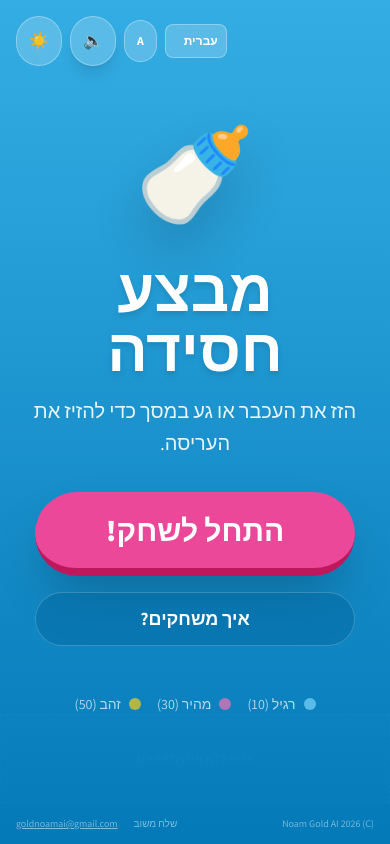
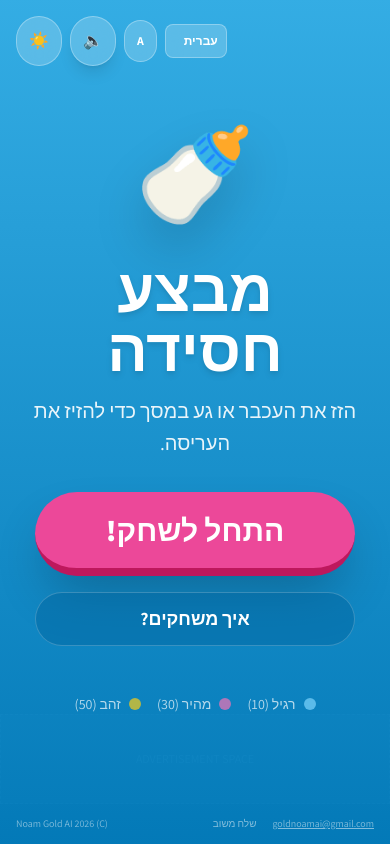
Before and after one commit to goldnoam/Stork-OperationGame, a React (Vite) app: page / in a window 390 px wide. Built offline with nearby package versions, Linux system fonts and the light colour scheme.

Commit message:
feat: Adjust movement sensitivity and controls
Increase horizontal movement speed for WASD/arrow keys to 40.
Refine the handling of keyboard input for better responsiveness.
Remove commented-out code related to language switcher.

```diff
--- a/App.tsx
+++ b/App.tsx
@@ -1,4 +1,3 @@
-
 import React, { useState, useEffect, useCallback, useRef } from 'react';
 import { GameState, PowerUpType, Language, FontSize } from './types';
 import { translations } from './translations';
@@ -125,12 +124,12 @@ const App: React.FC = () => {
     speak(nextPaused ? t.pause : t.resume);
   }, [isPaused, speak, t.pause, t.resume]);
 
-  // Mobile/WASD Movement simulation via CustomEvent
+  // Movement Logic
   const handleMove = useCallback((delta: number) => {
     window.dispatchEvent(new CustomEvent('move-basket', { detail: delta }));
   }, []);
 
-  // Keyboard movement (WASD / Arrows)
+  // WASD and Keyboard controls
   useEffect(() => {
     const handleKeyDown = (e: KeyboardEvent) => {
       if (gameState !== GameState.PLAYING) return;
@@ -140,9 +139,9 @@ const App: React.FC = () => {
       // Horizontal Movement (A/D or Left/Right)
       if (!isPaused) {
         if (key === 'a' || key === 'arrowleft') {
-          handleMove(-30);
+          handleMove(-40);
         } else if (key === 'd' || key === 'arrowright') {
-          handleMove(30);
+          handleMove(40);
         }
       }
 
@@ -191,7 +190,6 @@ const App: React.FC = () => {
 
       {/* Top Controls Bar */}
       <div className={`absolute top-4 ${isRtl ? 'left-4' : 'right-4'} z-[100] flex gap-2 items-center`}>
-        {/* Language Switcher */}
         <select
           value={lang}
           onChange={(e) => {
@@ -212,7 +210,6 @@ const App: React.FC = () => {
           <option value="fr">Français</option>
         </select>
 
-        {/* Font Size Toggle */}
         <button
           onClick={cycleFontSize}
           onFocus={() => speak(t.toggleFontSize)}
@@ -261,7 +258,6 @@ const App: React.FC = () => {
 
       {gameState === GameState.PLAYING && (
         <>
-          {/* HUD */}
           <div className={`absolute top-4 ${isRtl ? 'right-4' : 'left-4'} flex gap-4 z-50`}>
             <div className="bg-white/10 dark:bg-black/30 backdrop-blur-md px-6 py-2 rounded-full border-2 border-sky-400">
               <span className="font-bold">{t.score}: {score}</span>
@@ -291,13 +287,13 @@ const App: React.FC = () => {
             onEffectsChange={setActiveEffects}
           />
 
-          {/* Mobile Directional Controls (WASD alternative) */}
+          {/* On-screen Directional Controls for Mobile */}
           <div className="absolute bottom-16 left-0 w-full flex justify-between px-8 z-50 md:hidden pointer-events-none">
             <button
-              onMouseDown={() => startContinuousMove(-10)}
+              onMouseDown={() => startContinuousMove(-15)}
               onMouseUp={stopContinuousMove}
               onMouseLeave={stopContinuousMove}
-              onTouchStart={(e) => { e.preventDefault(); startContinuousMove(-10); }}
+              onTouchStart={(e) => { e.preventDefault(); startContinuousMove(-15); }}
               onTouchEnd={stopContinuousMove}
               onFocus={() => speak(t.moveLeft)}
               className="pointer-events-auto w-24 h-24 bg-white/20 backdrop-blur-md rounded-full flex items-center justify-center text-4xl shadow-xl border-4 border-white/30 active:scale-90 transition-transform focus:ring-4 focus:ring-sky-500"
@@ -306,10 +302,10 @@ const App: React.FC = () => {
               ⬅️
             </button>
             <button
-              onMouseDown={() => startContinuousMove(10)}
+              onMouseDown={() => startContinuousMove(15)}
               onMouseUp={stopContinuousMove}
               onMouseLeave={stopContinuousMove}
-              onTouchStart={(e) => { e.preventDefault(); startContinuousMove(10); }}
+              onTouchStart={(e) => { e.preventDefault(); startContinuousMove(15); }}
               onTouchEnd={stopContinuousMove}
               onFocus={() => speak(t.moveRight)}
               className="pointer-events-auto w-24 h-24 bg-white/20 backdrop-blur-md rounded-full flex items-center justify-center text-4xl shadow-xl border-4 border-white/30 active:scale-90 transition-transform focus:ring-4 focus:ring-sky-500"
@@ -329,9 +325,9 @@ const App: React.FC = () => {
         <GameOverScreen score={score} highScore={highScore} lang={lang} onRestart={startNewGame} speak={speak} />
       )}
 
-      <footer className={`absolute bottom-2 ${isRtl ? 'right-0 text-right' : 'left-0 text-left'} w-full px-4 flex justify-between items-center text-[10px] opacity-50 z-[100]`}>
+      <footer className={`absolute bottom-2 left-0 w-full px-4 flex justify-between items-center text-[10px] opacity-50 z-[100] ${isRtl ? 'flex-row-reverse' : ''}`}>
         <div>(C) Noam Gold AI 2026</div>
-        <div className="flex gap-4 items-center">
+        <div className={`flex gap-4 items-center ${isRtl ? 'flex-row-reverse' : ''}`}>
           <a href="#" className="hover:underline" onClick={(e) => { e.preventDefault(); speak(t.feedback); }}>{t.feedback}</a>
           <a href="mailto:goldnoamai@gmail.com" className="underline focus:ring-2 focus:ring-sky-500">goldnoamai@gmail.com</a>
         </div>
```
